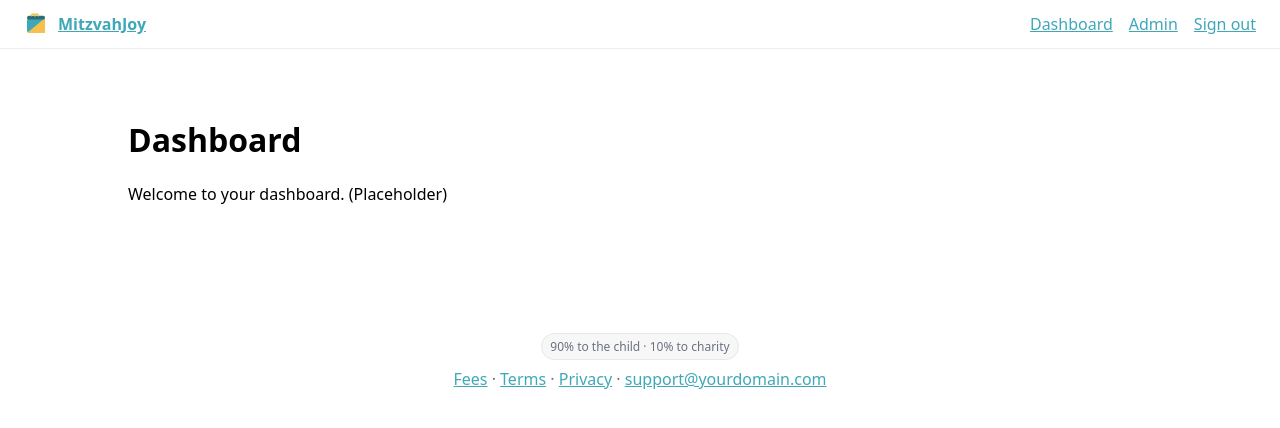
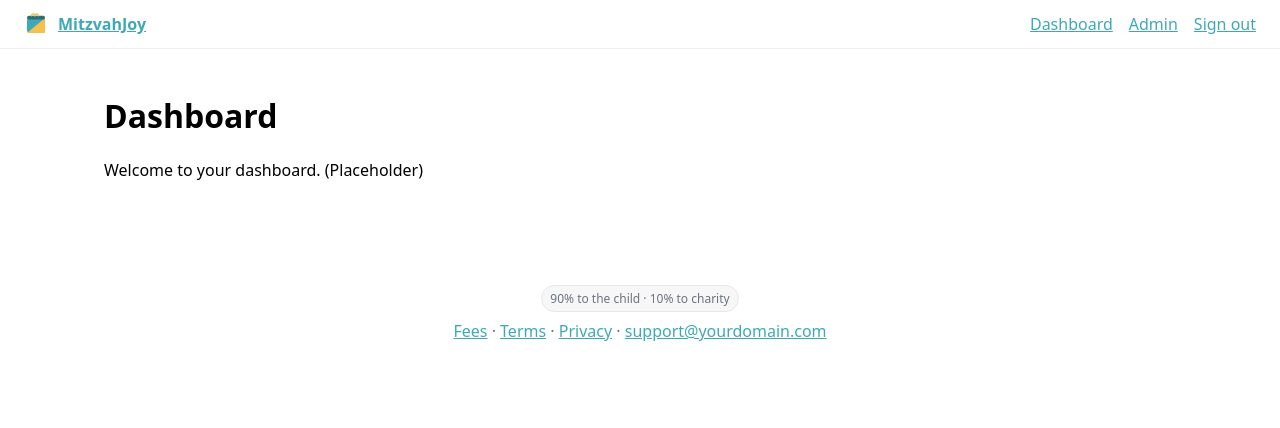
Before and after one commit to mhershberg78/MitzvahJoy, a Next.js app: page /src/app/dashboard in a window 1280 px wide. Shown: the top 428 px of the page. Built offline with nearby package versions, Linux system fonts and the light colour scheme.

Commit message:
Update page.tsx

```diff
--- a/src/app/src/app/dashboard/page.tsx
+++ b/src/app/src/app/dashboard/page.tsx
@@ -1,8 +1,6 @@
-export const dynamic = "force-dynamic";
-
 export default function DashboardPage() {
   return (
-    <main className="container">
+    <main>
       <h1>Dashboard</h1>
       <p>Welcome to your dashboard. (Placeholder)</p>
     </main>
```
